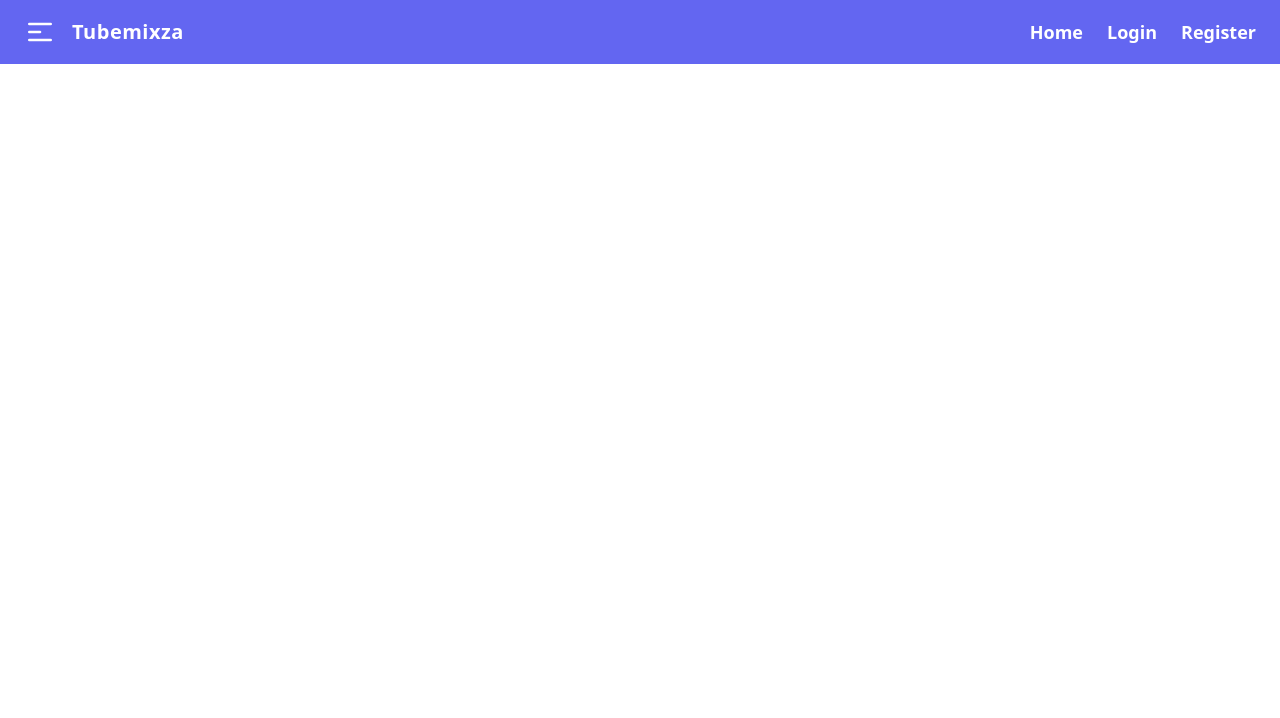
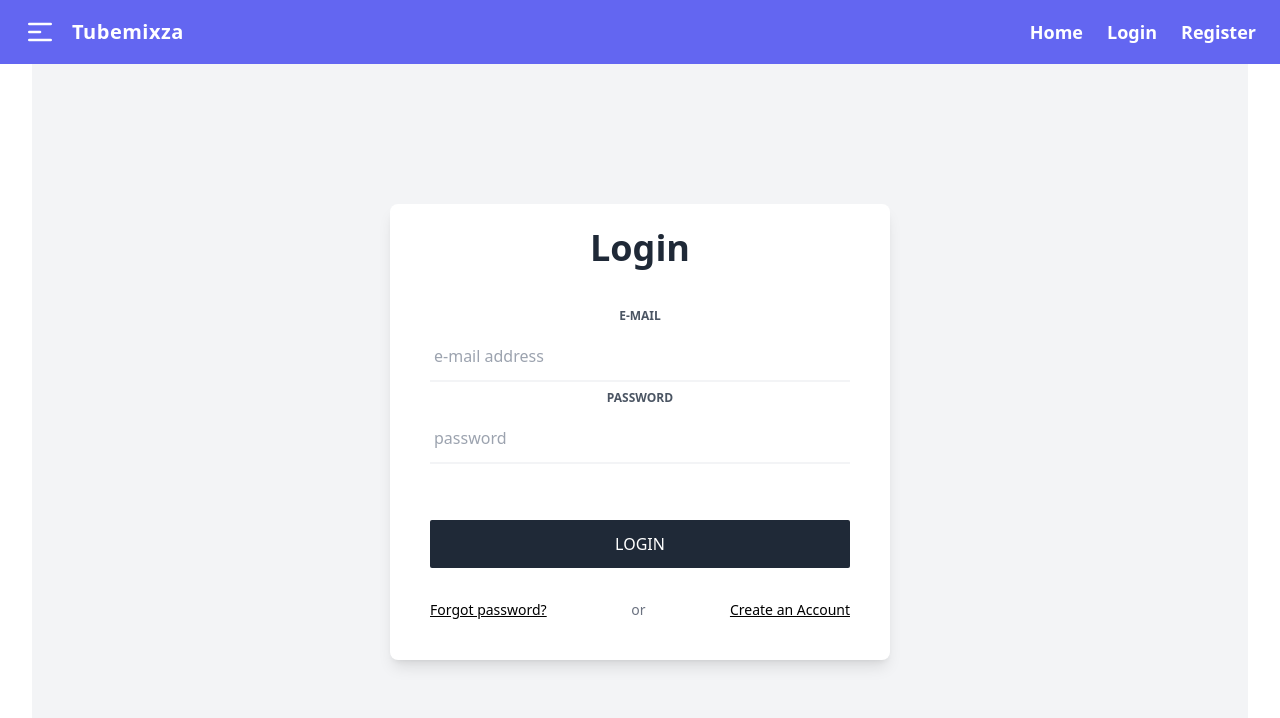
Before and after one commit to yogendrabaskota/SmartCheckMate, a React (Vite) app in the folder Frontend/: page /login in a window 1280 px wide. Shown: the top 718 px of the page. Built offline with nearby package versions, Linux system fonts and the light colour scheme.

Commit message:
login page added

```diff
--- a/Frontend/src/App.jsx
+++ b/Frontend/src/App.jsx
@@ -2,6 +2,7 @@
 import { BrowserRouter, Route, Routes } from 'react-router-dom'
 import './App.css'
 import Navbar from './components/Navbar'
+import Login from './auth/Login'
 
 function App() {
 
@@ -11,7 +12,8 @@ function App() {
     <Navbar />
     <Routes>
 
-    <Route path="/navbar" element={<Navbar />} />
+
+    <Route path="/login" element={<Login />} />
 
 
     </Routes>
--- a/Frontend/src/auth/Login.jsx
+++ b/Frontend/src/auth/Login.jsx
@@ -1,24 +1,52 @@
+/* eslint-disable no-unused-vars */
+import { useState } from "react";
+import { useNavigate, Link } from "react-router-dom";
+
 const Login = () => {
+  const [email, setEmail] = useState("");
+  const [password, setPassword] = useState("");
+  const [error, setError] = useState("");
+  const navigate = useNavigate();
+
+  const handleLogin = async (e) => {
+    e.preventDefault(); // Prevent page reload
+
+    try {
+      const response = await fetch("http://localhost:5000/api/login", {
+        method: "POST",
+        headers: {
+          "Content-Type": "application/json",
+        },
+        body: JSON.stringify({ email, password }),
+      });
+
+
+      const data = await response.json();
+
+     // console.log(response.data.data)
+      if (response.ok) {
+        // Save token to localStorage
+        localStorage.setItem("token", data.token);
+        alert("Login successful!");
+        //navigate("/"); // Redirect to home
+        window.location.href = "/"
+      } else {
+        setError(data.message || "Invalid credentials");
+      }
+    } catch (error) {
+      setError("Something went wrong. Please try again.");
+    }
+  };
+
   return (
     <div className="flex flex-col h-screen bg-gray-100">
       <div className="grid place-items-center mx-2 my-20 sm:my-auto">
-          <div className="flex">
-            <span className="text-center font-bold my-20 mx-auto">
-              <a
-                href="https://egoistdeveloper.github.io/twcss-to-sass-playground/"
-                target="_blank"
-                rel="noopener noreferrer"
-                className="text-blue-600"
-              >
-                Convert to SASS
-              </a>
-            </span>
-          </div>
-
         <div className="w-11/12 p-12 sm:w-8/12 md:w-6/12 lg:w-5/12 2xl:w-4/12 px-6 py-10 sm:px-10 sm:py-6 bg-white rounded-lg shadow-md lg:shadow-lg">
           <h2 className="text-center font-semibold text-3xl lg:text-4xl text-gray-800">Login</h2>
 
-            <form className="mt-10">
+          {error && <p className="text-red-500 text-center mt-4">{error}</p>}
+
+          <form className="mt-10" onSubmit={handleLogin}>
             <label htmlFor="email" className="block text-xs font-semibold text-gray-600 uppercase">
               E-mail
             </label>
@@ -29,6 +57,8 @@ const Login = () => {
               placeholder="e-mail address"
               autoComplete="email"
               className="block w-full py-3 px-1 mt-2 text-gray-800 appearance-none border-b-2 border-gray-100 focus:text-gray-500 focus:outline-none focus:border-gray-200"
+              value={email}
+              onChange={(e) => setEmail(e.target.value)}
               required
             />
 
@@ -42,6 +72,8 @@ const Login = () => {
               placeholder="password"
               autoComplete="current-password"
               className="block w-full py-3 px-1 mt-2 mb-4 text-gray-800 appearance-none border-b-2 border-gray-100 focus:text-gray-500 focus:outline-none focus:border-gray-200"
+              value={password}
+              onChange={(e) => setPassword(e.target.value)}
               required
             />
 
@@ -57,9 +89,9 @@ const Login = () => {
                 Forgot password?
               </a>
               <p className="flex-1 text-gray-500 text-md mx-4 my-1 sm:my-auto">or</p>
-                <a href="#" className="flex-2 underline">
+              <Link to={"/register"} className="flex-2 underline">
                 Create an Account
-                </a>
+              </Link>
             </div>
           </form>
         </div>
--- a/Frontend/src/components/Navbar.jsx
+++ b/Frontend/src/components/Navbar.jsx
@@ -1,4 +1,5 @@
 import { useState, useEffect } from "react";
+import { Link } from "react-router-dom";
 
 const Navbar = () => {
   const [isOpen, setIsOpen] = useState(false);
@@ -44,7 +45,9 @@ const Navbar = () => {
 
         {/* Navbar Buttons */}
         <ul className="flex space-x-6">
+          <Link to={'/'}>
           <li className="text-white text-lg font-semibold tracking-normal cursor-pointer">Home</li>
+          </Link>
           {isLoggedIn ? (
             <li
               className="text-white text-lg font-semibold tracking-normal cursor-pointer"
@@ -54,9 +57,11 @@ const Navbar = () => {
             </li>
           ) : (
             <>
+            <Link to={'/login'}>
               <li className="text-white text-lg font-semibold tracking-normal cursor-pointer">
                 Login
               </li>
+              </Link>
               <li className="text-white text-lg font-semibold tracking-normal cursor-pointer">
                 Register
               </li>
--- a/package.json
+++ b/package.json
@@ -10,6 +10,7 @@
   "description": "",
   "dependencies": {
     "bcryptjs": "^2.4.3",
+    "cors": "^2.8.5",
     "dotenv": "^16.4.7",
     "express": "^4.21.2",
     "jsonwebtoken": "^9.0.2",
```
Also changed, not shown: 2 other files (tests, documents, lock files or other folders). Lines whose indentation alone changed are shown as unchanged.
